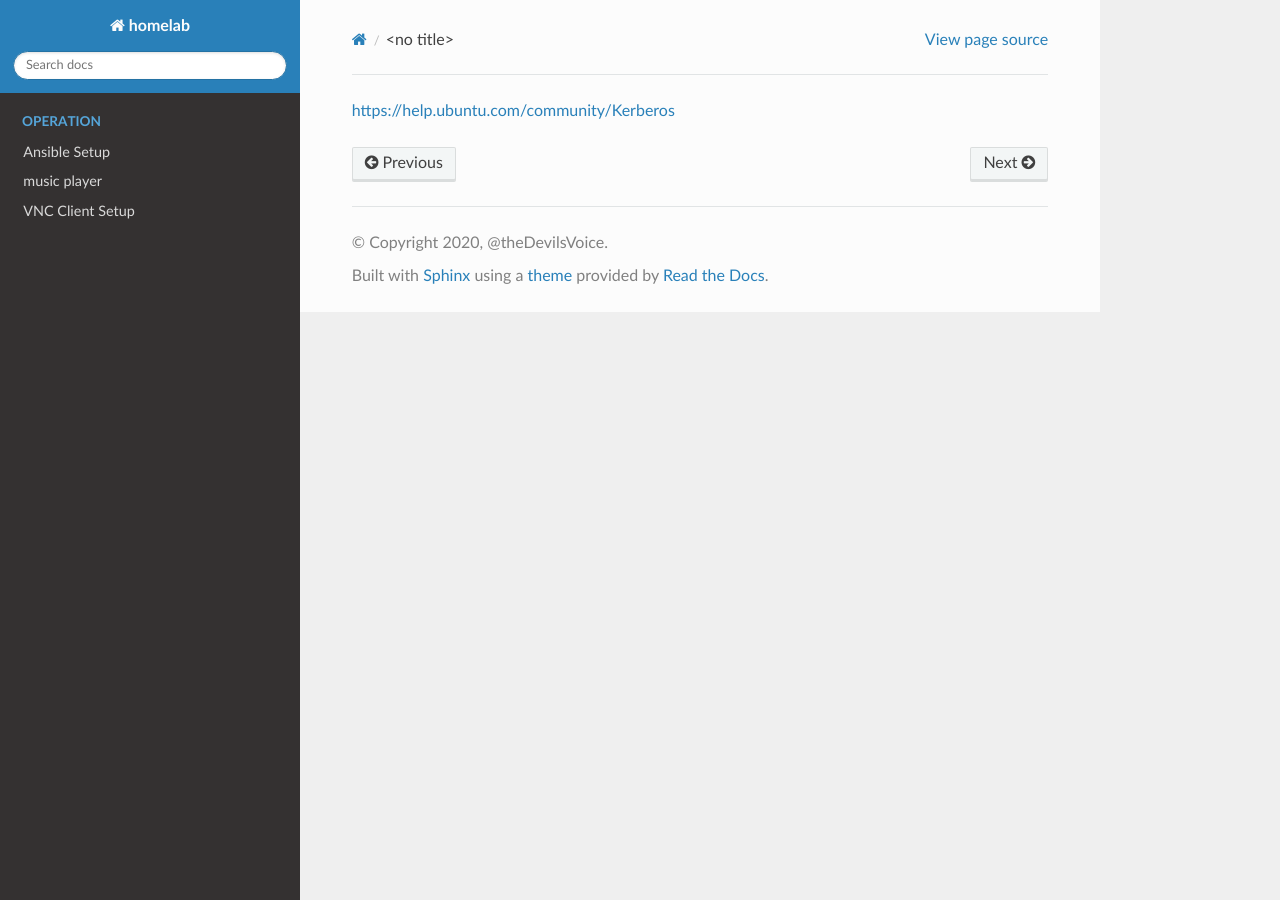
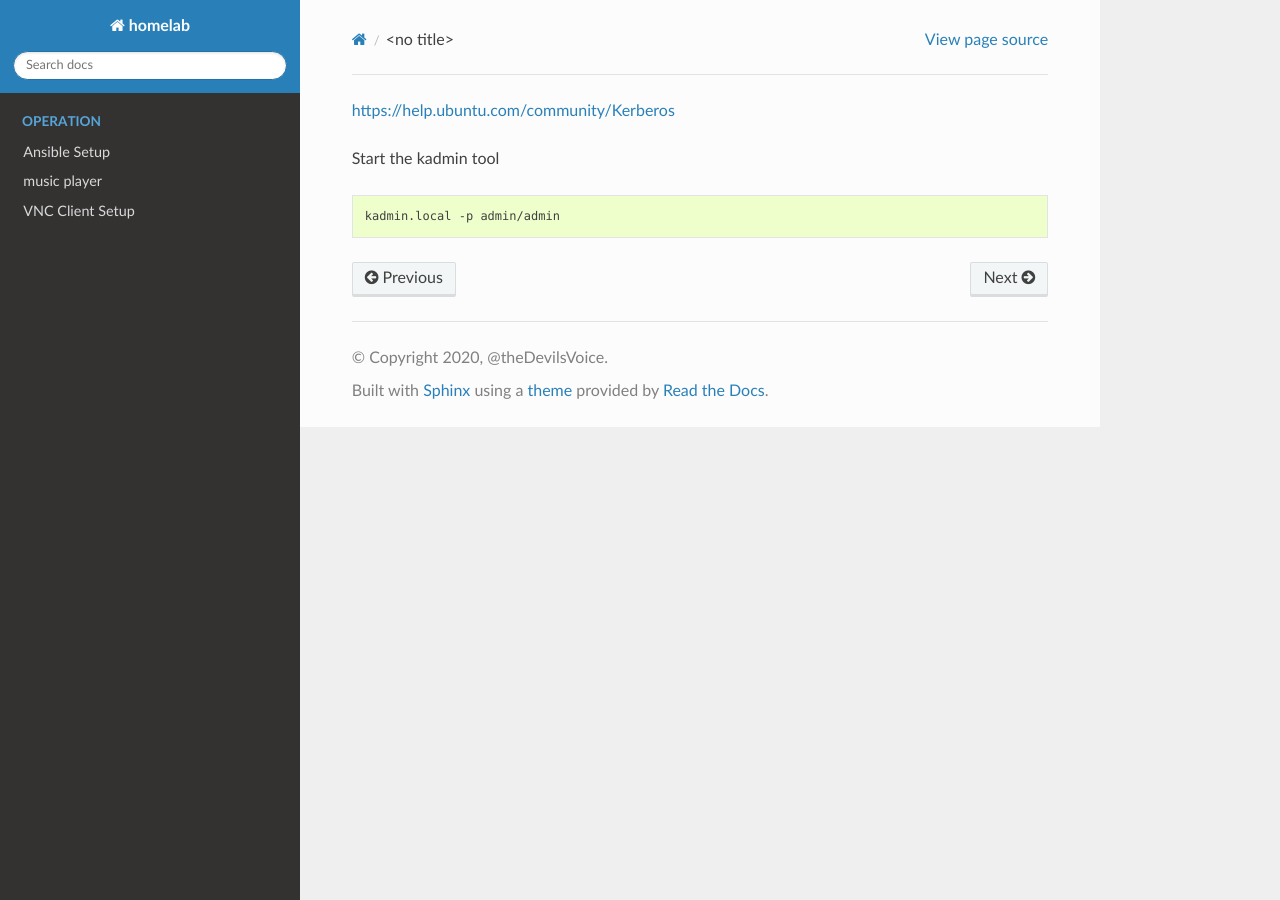
Before and after one commit to thedevilsvoice/homelab, a Sphinx documentation site: the page built from docs/operation/kerberos.rst, in a window 1280 px wide. Built offline with Sphinx 7.4.7 and the Read the Docs theme 2.0.0, drawn with Linux system fonts in a browser that asks for light colours.

Commit message:
more work

```diff
--- a/docs/operation/kerberos.rst
+++ b/docs/operation/kerberos.rst
@@ -1 +1,7 @@
 https://help.ubuntu.com/community/Kerberos
+
+Start the kadmin tool
+
+.. code-block:: bash
+
+    kadmin.local -p admin/admin
```
Also changed, not shown: 6 other files.
